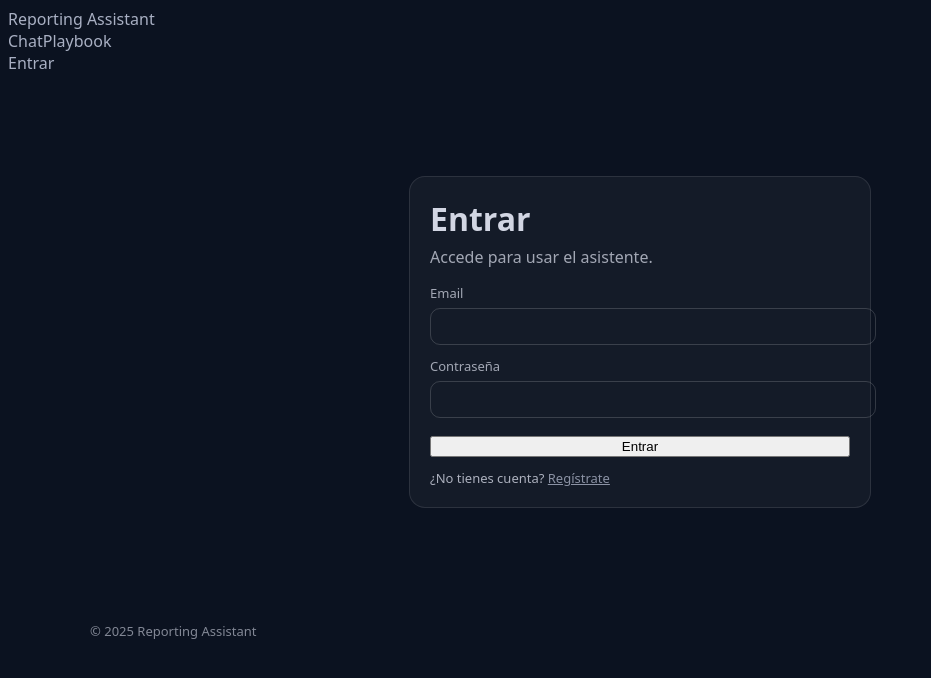
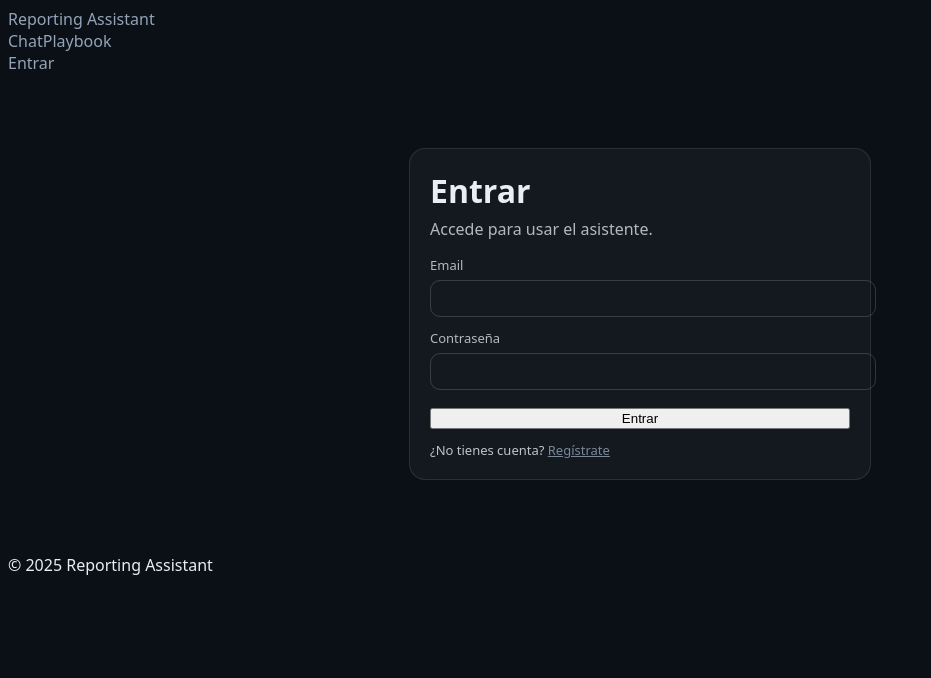
Before and after one commit to dsala1/reporting-assistant-starter, a Next.js app: page /login in a window 1280 px wide. Shown: the top 678 px of the page, without its empty margins (0-931 px from the left). Built offline with nearby package versions, Linux system fonts and the light colour scheme; no server answers.

Commit message:
Update layout.js

```diff
--- a/app/layout.js
+++ b/app/layout.js
@@ -1,10 +1,10 @@
+// app/layout.js
 import './globals.css';
-import './topbar.css';
 import Topbar from './components/Topbar';
 
 export const metadata = {
   title: 'Reporting Assistant',
-  description: 'Asistente de análisis y reporting',
+  description: 'Asistente de reportes',
 };
 
 export default function RootLayout({ children }) {
@@ -12,15 +12,10 @@ export default function RootLayout({ children }) {
     <html lang="es">
       <body>
         <Topbar />
-        <main style={{ maxWidth: 1100, margin: '28px auto', padding: '0 20px' }}>
+        <main className="ra-main">
           {children}
         </main>
-        <footer style={{
-          maxWidth: 1100, margin: '40px auto 24px', padding: '0 20px',
-          opacity: .6, fontSize: 13
-        }}>
-          © 2025 Reporting Assistant
-        </footer>
+        <footer className="ra-footer">© 2025 Reporting Assistant</footer>
       </body>
     </html>
   );
```
